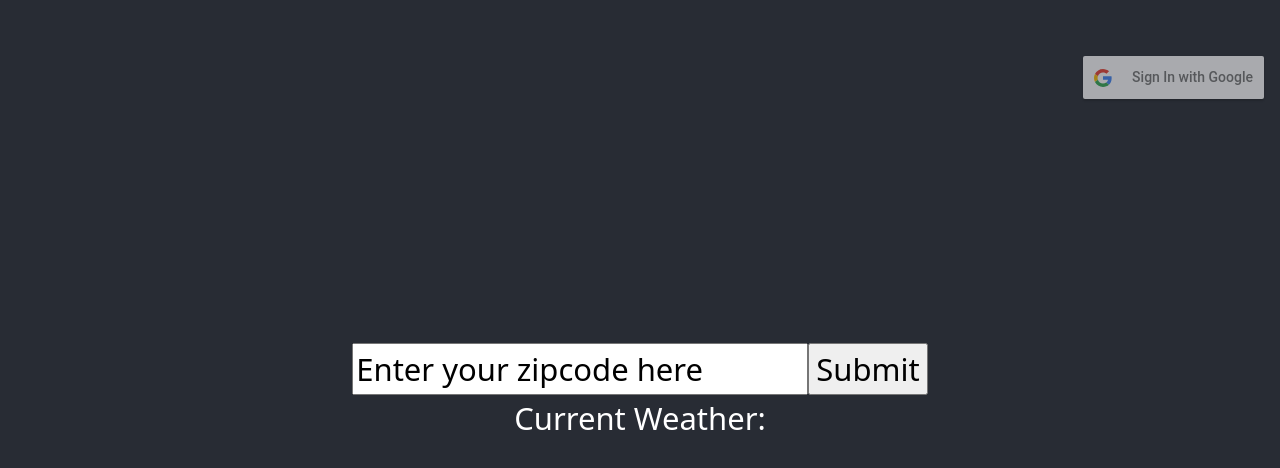
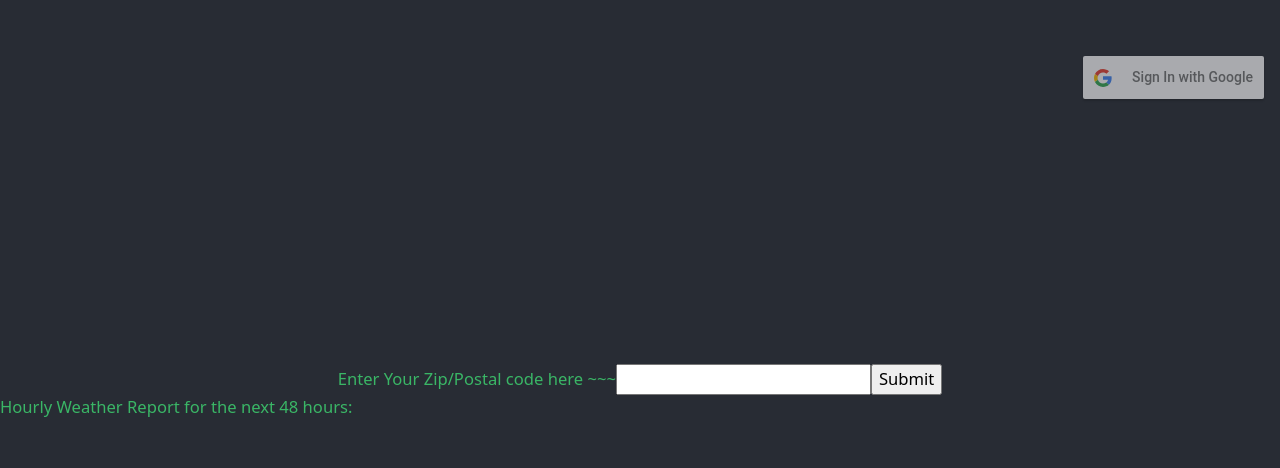
Before and after one commit to d-gracia/A4-Group2, a React (Create React App) app in the folder Final_Project/flask_react/: page / in a window 1280 px wide. Shown: the top 468 px of the page. Built offline with nearby package versions, Linux system fonts and the light colour scheme.

Commit message:
making frontend look nicer

```diff
--- a/Final_Project/flask_react/src/App.css
+++ b/Final_Project/flask_react/src/App.css
@@ -15,10 +15,10 @@
   min-height: 100vh;
   display: flex;
   flex-direction: column;
-  align-items: center;
+  align-items: left;
   justify-content: center;
-  font-size: calc(15px + 2vmin);
-  color: rgb(255, 255, 255);
+  font-size: calc(7px + 1.2vmin);
+  color: rgb(58, 182, 102);
 }
 
 .welcome {
--- a/Final_Project/flask_react/src/App.js
+++ b/Final_Project/flask_react/src/App.js
@@ -18,7 +18,7 @@ function POST(path, data) {
 }
 
 function App(props) {
-  const [text, setText] = useState('Enter your zipcode here');
+  const [text, setText] = useState('');
   const [name, setName] = useState('');
 
   const onChange = e => {
@@ -46,11 +46,11 @@ function App(props) {
         <GoogleLoginComponent />
     </div>
 
-    {/* <label>Input</label> */}
+    <label>Enter Your Zip/Postal code here ~~~ </label>
     <input value={text} onChange={onChange} />
     <input type="submit" value="Submit" onClick={onClick} />
     </form>
-    <p>Current Weather: <b>{name}</b></p>
+    <p>Hourly Weather Report for the next 48 hours: <b>{name}</b></p>
     </header>
     </div>
     )
```
Also changed, not shown: 1 other file (tests, documents, lock files or other folders).
